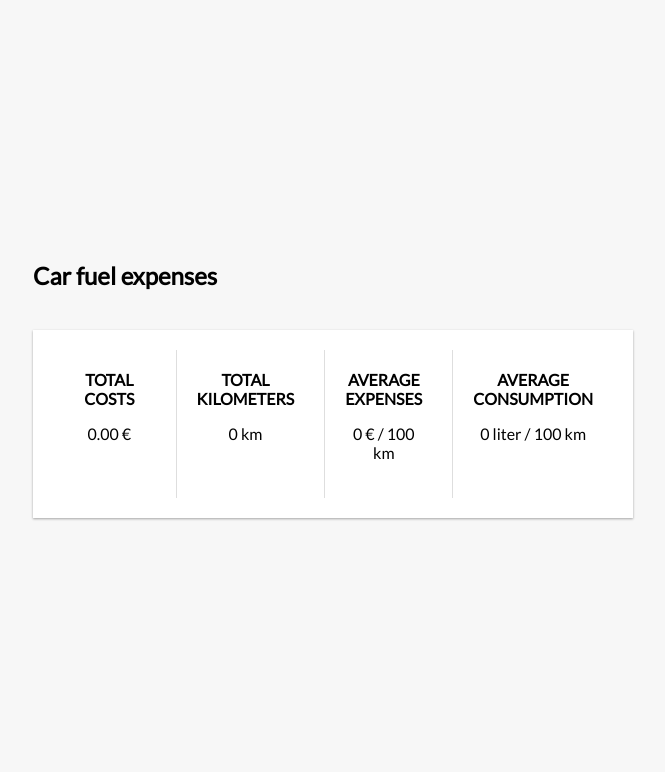
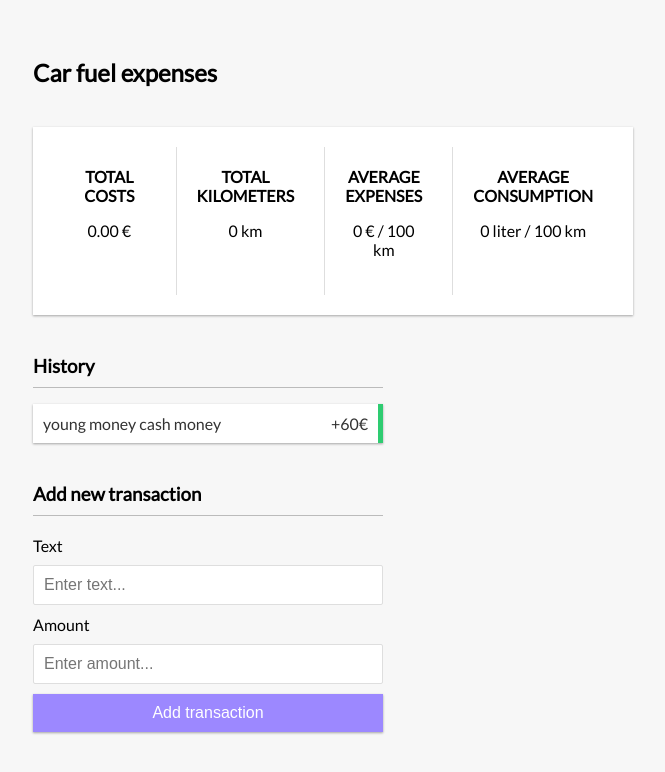
Before and after one commit to Heka499/car-fuel-expenses, a React (Create React App) app: page / in a window 1280 px wide. Shown: the top 772 px of the page, without its empty margins (432-1097 px from the left). Built offline with nearby package versions, Linux system fonts and the light colour scheme.

Commit message:
tehty transaction-osio. video n.15min kohdalla. Nimiä täytyy vielä muuttaa ja tehdä litroille oma boxi.

```diff
--- a/src/App.js
+++ b/src/App.js
@@ -1,6 +1,8 @@
 import React from 'react';
 import { Header } from './components/header';
 import { Consumption } from './components/consumption'
+import { TransactionList } from './components/TransactionList';
+import { AddTransaction } from './components/AddTransaction';
 
 import './App.css';
 
@@ -11,7 +13,8 @@ function App() {
         <Header />
         <div className="container">
             <Consumption />
-
+            <TransactionList />
+            <AddTransaction />
         </div>
       </p>
     </div>
--- /dev/null
+++ b/src/components/AddTransaction.js
@@ -0,0 +1,22 @@
+import React, {useState} from "react";
+
+export const AddTransaction = () => {
+    const [text, setText] = useState('');
+    const [amount, setAmount] = useState(0);
+    return (
+        <>
+        <h3>Add new transaction</h3>
+        <form>
+            <div className="form-control">
+                <label htmlFor="text">Text</label>
+                <input type="text" value={text} onChange={(e) => setText(e.target.value)} placeholder="Enter text..." />
+            </div>
+            <div className="form-control">
+                <label htmlFor="amount" value={amount} onChange={(e) => setAmount(e.target.value)}>Amount</label>
+            <input type="number" placeholder="Enter amount..." />
+            </div>
+            <button className="btn">Add transaction</button>
+        </form>
+        </>
+    )
+}
--- /dev/null
+++ b/src/components/TransactionList.js
@@ -0,0 +1,14 @@
+import React from "react";
+
+export const TransactionList = () => {
+    return (
+        <>
+            <h3>History</h3>
+            <ul className="list">
+                <li className="plus">
+                    young money cash money <span>+60€</span><button className="delete-btn">x</button>
+                </li>
+            </ul>
+        </>
+    )
+}
--- a/src/components/consumption.js
+++ b/src/components/consumption.js
@@ -2,22 +2,22 @@ import React from "react";
 
 export const Consumption = () => {
     return (
-        <div class="cons-container">
+        <div className="cons-container">
             <div>
             <h4>Total costs</h4>
-            <p id="TotalCosts" class="totalcosts">0.00 €</p>
+            <p id="TotalCosts" className="totalcosts">0.00 €</p>
             </div>
             <div>
             <h4>Total kilometers</h4>
-            <p id="TotalKm" class="totalkm">0 km</p>
+            <p id="TotalKm" className="totalkm">0 km</p>
             </div>
             <div>
             <h4>Average expenses</h4>
-            <p id="AverageExp" class="averageexp">0 € / 100 km</p>
+            <p id="AverageExp" className="averageexp">0 € / 100 km</p>
             </div>
             <div>
             <h4>Average consumption</h4>
-            <p id="AverageCon" class="averagecon">0 liter / 100 km</p>
+            <p id="AverageCon" className="averagecon">0 liter / 100 km</p>
             </div>
         </div>
     )
```
